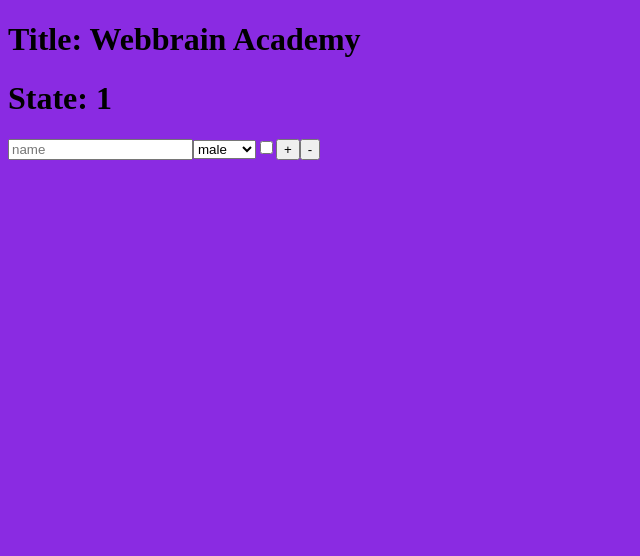
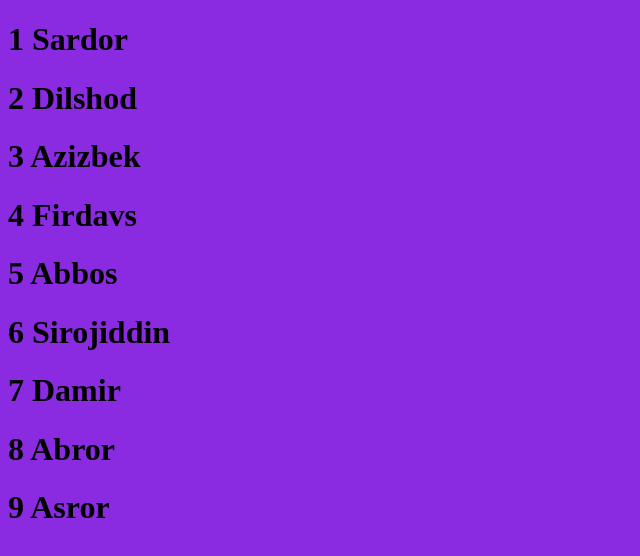
Before and after one commit to Abbos1202/React_JS, a React (Create React App) app: page / in a window 1280 px wide. Shown: the top 556 px of the page, without its empty margins (0-640 px from the left). Built offline with nearby package versions, Linux system fonts and the light colour scheme.

Commit message:
props-components, students list map

```diff
--- a/src/App.jsx
+++ b/src/App.jsx
@@ -1,12 +1,27 @@
-import React from 'react';
-import State from './State.jsx';
+import React from "react";
 
-const App = () => {
-  return (
-    <div>
-      <State />
-    </div>
-  )
+class Department extends React.Component{
+  render() {
+    return(
+      <div>
+        <h1>Hi React Department</h1>
+        <h3>React is JavaScript library</h3>
+      </div>
+    )
+  }
 }
 
-export default App;
+class Student extends React.Component{
+  render() {
+    return(
+      <div>
+        <h1>Hi React Student</h1>
+        <h3>React is JavaScript library</h3>
+      </div>
+    )
+  }
+}
+
+export {Department, Student};
+export default Student;
+// export default Department;
--- a/src/State.jsx
+++ /dev/null
@@ -1,44 +0,0 @@
-import React, { Component } from "react";
-
-export default class State extends Component {
-  constructor(props) {
-    super(props);
-    this.state = {
-      count: 1,
-      title: "Webbrain Academy",
-    };
-  }
-  render() {
-    const onChange = (e) => {
-      // console.log(e);
-      // console.log(e.target.value);
-      this.setState({ title: e.target.value });
-    };
-    const onSelect = (e) => {
-      console.log(e.target.value);
-    };
-    const onCheck = (e) => {
-      console.log(e.target.checked);
-    };
-    const plus = () => {
-      if (this.state.count < 10) this.setState({ count: this.state.count + 1 });
-    };
-    const minus = () => {
-      if (this.state.count > 1) this.setState({ count: this.state.count - 1 });
-    };
-    return (
-      <div>
-        <h1>Title: {this.state.title}</h1>
-        <h1>State: {this.state.count}</h1>
-        <input onChange={onChange} type="text" placeholder="name" />
-        <select onChange={onSelect} name="" id="">
-          <option value="male">male</option>
-          <option value="female">female</option>
-        </select>
-        <input onChange={onCheck} type="checkbox" />
-        <button onClick={plus}>+</button>
-        <button onClick={minus}>-</button>
-      </div>
-    );
-  }
-}
--- /dev/null
+++ b/src/Student.jsx
@@ -0,0 +1,17 @@
+import React from 'react';
+
+class Student extends React.Component {
+  render() {
+    // console.log(this.props);
+    const { data } = this.props;
+    return (
+      <div>
+        <h1>
+          {data.id} {data.name}
+        </h1>
+      </div>
+    );
+  }
+}
+
+export default Student;
--- a/src/index.js
+++ b/src/index.js
@@ -1,11 +1,25 @@
 import React from 'react';
-import ReactDOM from 'react-dom/client';
-import './index.css'
-import App from './App';
+import ReactDOM from 'react-dom';
+import './index.css';
+import Student from './Student.jsx';
 
-const root = ReactDOM.createRoot(document.getElementById('root'));
-root.render(
+const students = [
+  { id: 1, name: 'Sardor' },
+  { id: 2, name: 'Dilshod' },
+  { id: 3, name: 'Azizbek' },
+  { id: 4, name: 'Firdavs' },
+  { id: 5, name: 'Abbos' },
+  { id: 6, name: 'Sirojiddin' },
+  { id: 7, name: 'Damir' },
+  { id: 8, name: 'Abror' },
+  { id: 9, name: 'Asror' },
+];
+
+ReactDOM.render(
   <React.StrictMode>
-    <App/>
-  </React.StrictMode>
+    {students.map((value) => {
+      return <Student data={value} />;
+    })}
+  </React.StrictMode>,
+  document.getElementById('root')
 );
```
